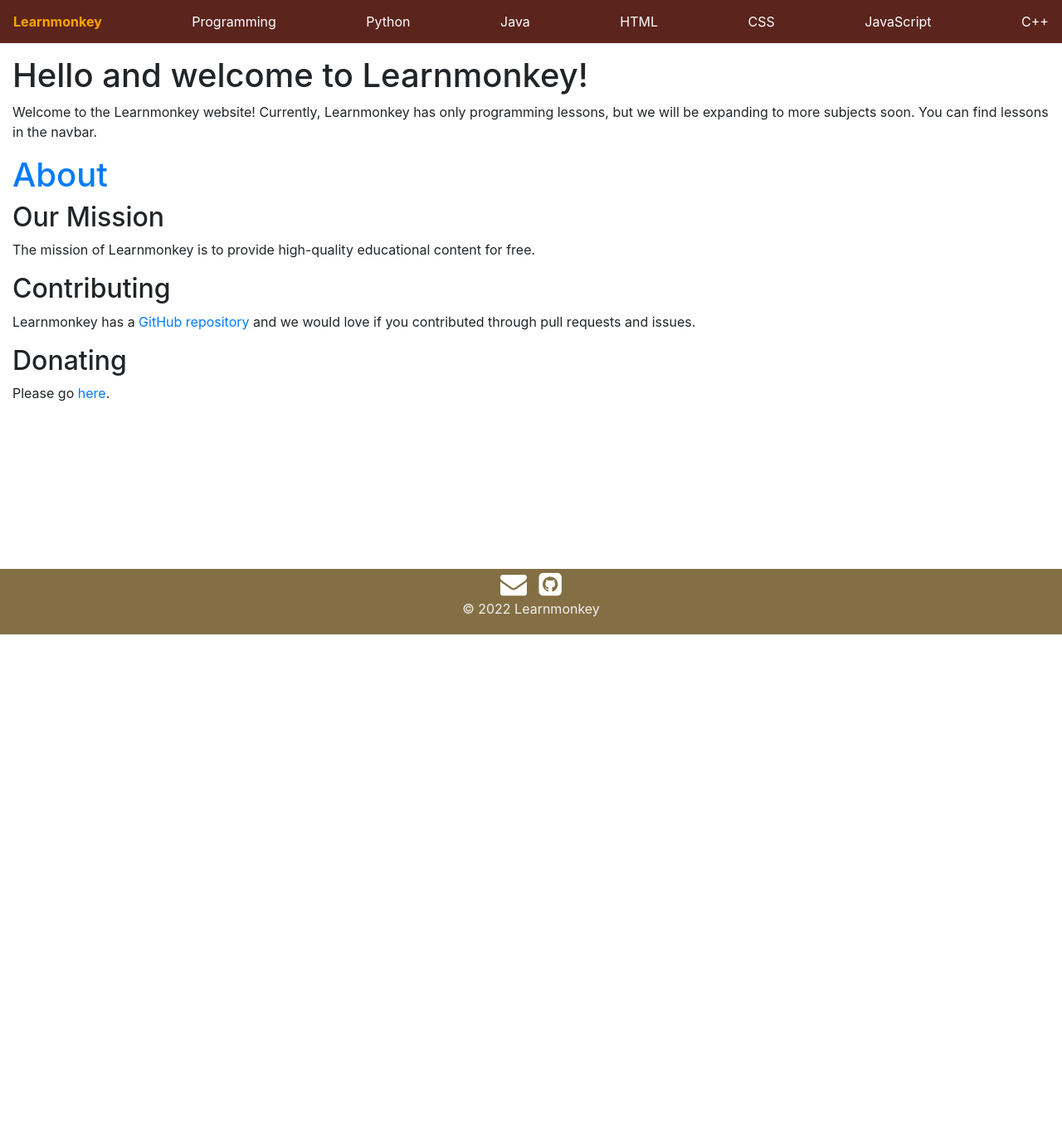
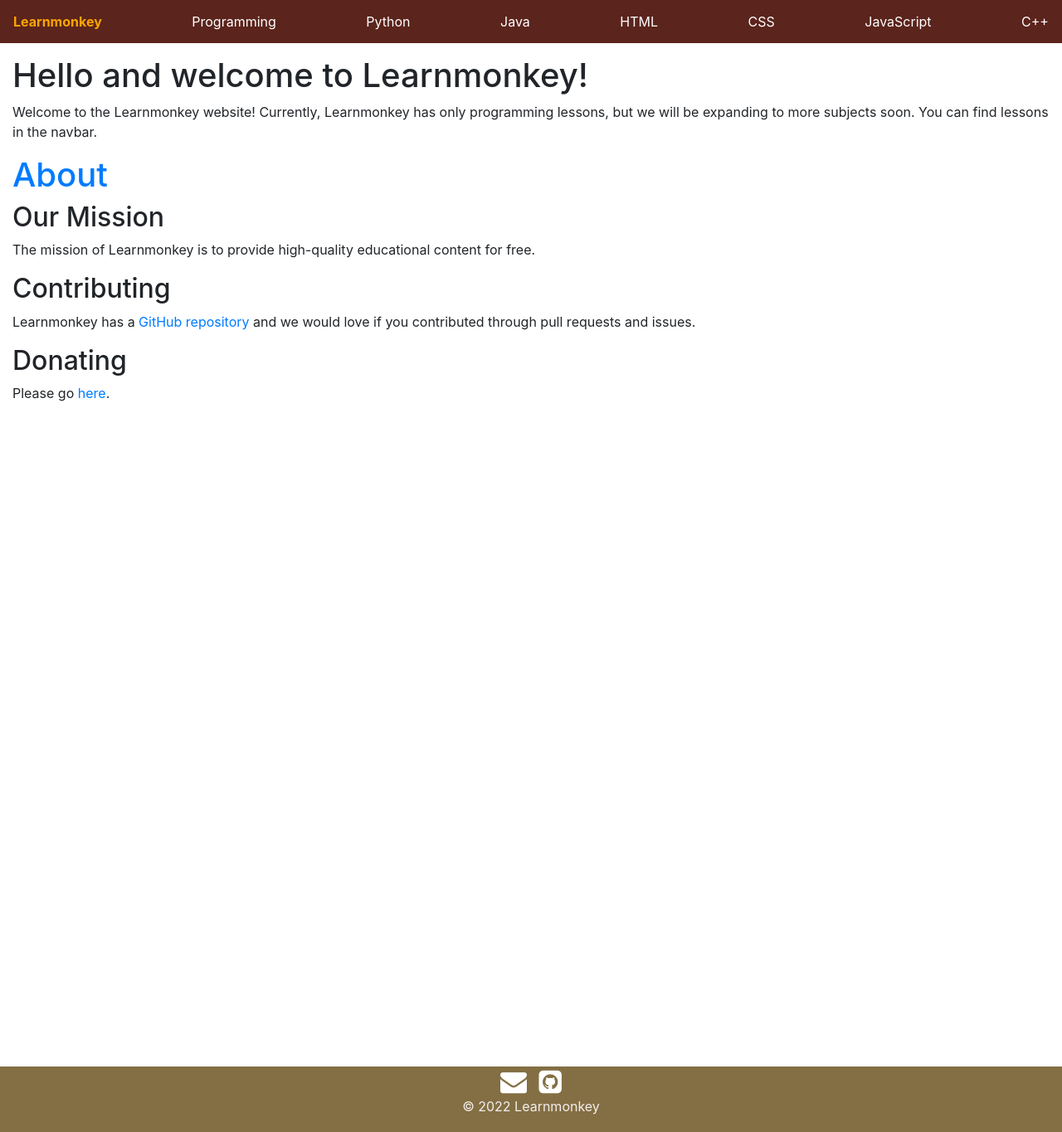
Before and after one commit to learnmonkey/learnmonkey.github.io, a Jekyll site: the page built from index.html, in a window 1280 px wide and 1365 px high. Shown: the whole window at 83% size. Built offline with Jekyll 4.4.1, drawn with Linux system fonts in a browser that asks for light colours.

Commit message:
footer margin edits

```diff
--- a/assets/css/style.css
+++ b/assets/css/style.css
@@ -13,12 +13,12 @@
 footer {
     text-align: center;
     padding: 3px;
-    margin-top: 200px;
+    margin-top: 800px;
     background-color: rgb(90, 63, 4);
     color: #f0e9e9;
     opacity: 75%;
-    position: relative !important;
-    bottom: 0px !important;
+    /* position: relative !important;
+    bottom: 0px !important;  */
 }
 
 /*
```
